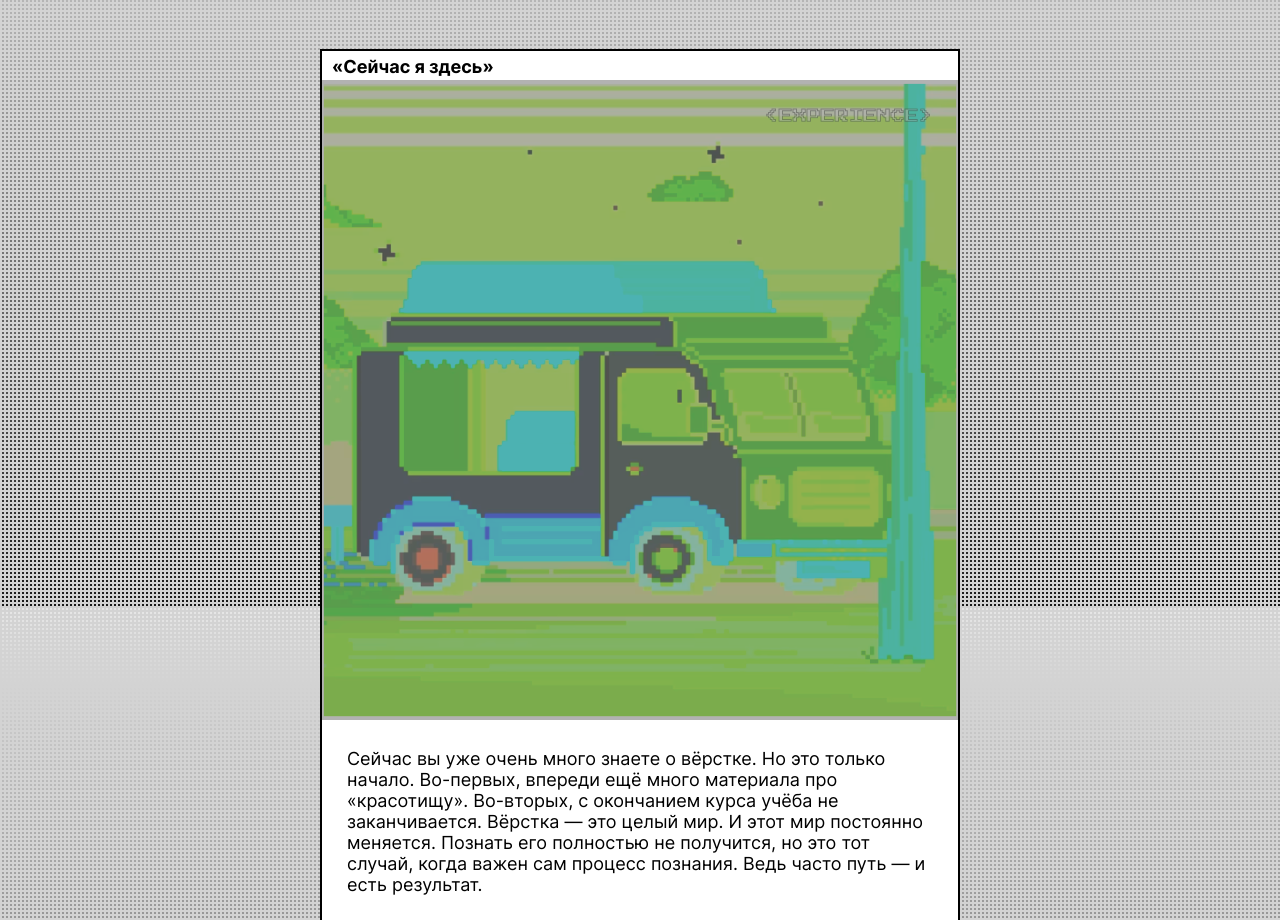
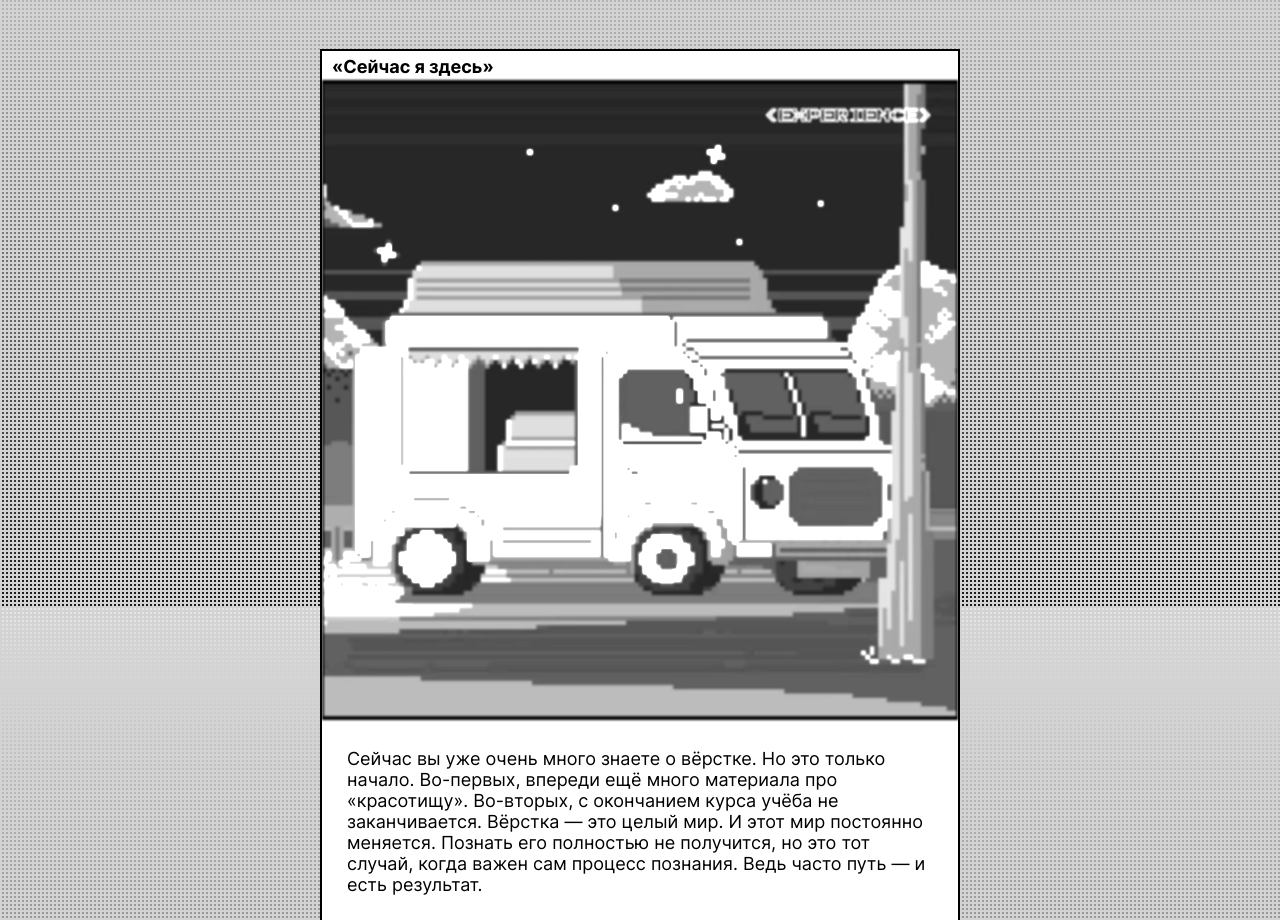
Before and after one commit to VasytinMaksim/zakrivayuschiy-teg-f, a plain HTML site: page index.html in a window 1280 px wide. Shown: the part 7394-8314 px from the top of the page. Drawn offline with Linux system fonts and the light colour scheme.

Commit message:
Первая отправка.

```diff
--- a/styles/style.css
+++ b/styles/style.css
@@ -365,7 +365,7 @@
 }
 
 .article__img-difficult {
-  filter: saturate(3) invert(70%);
+  filter: blur(1px) grayscale(1) brightness(3);
 }
 
 @media (width <= 375px) {
```
